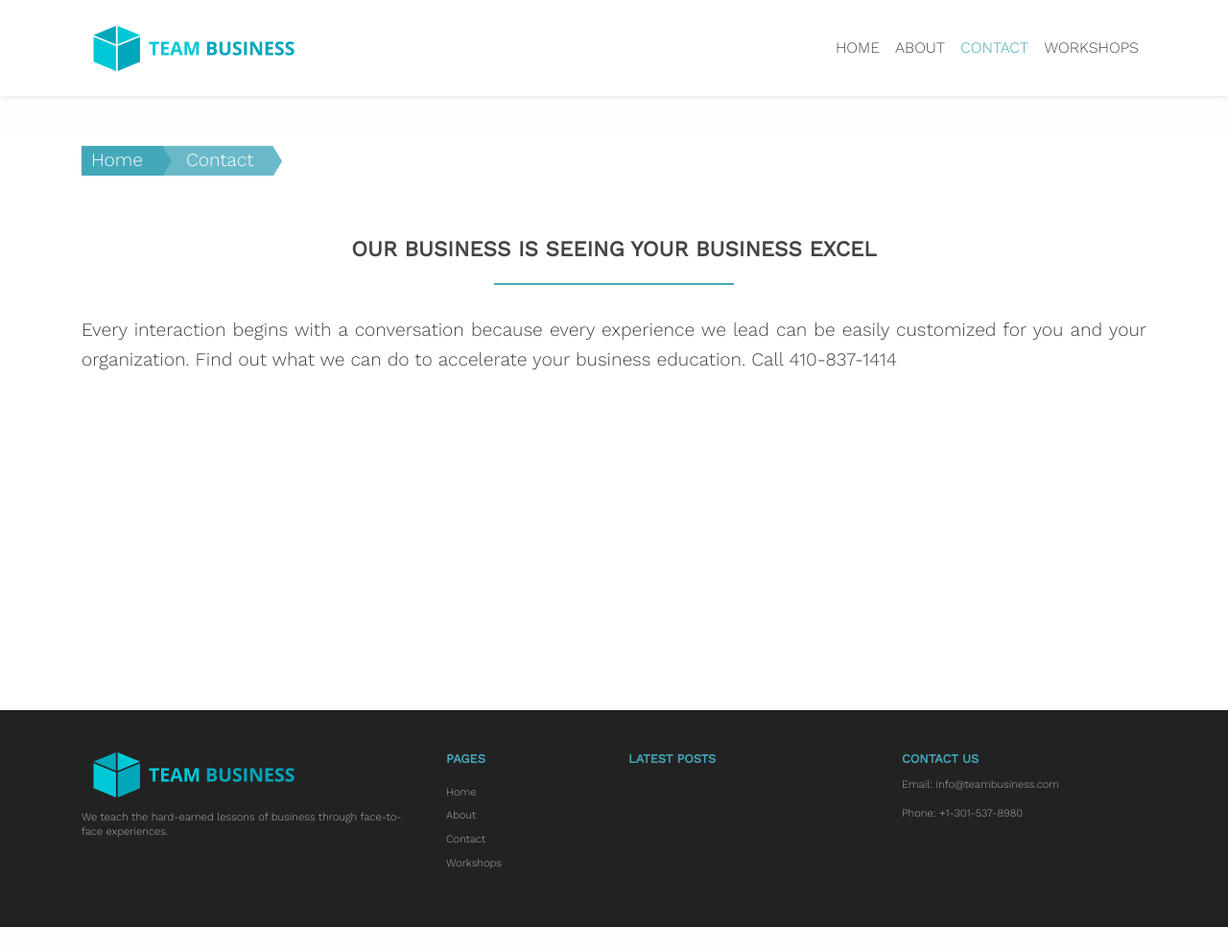
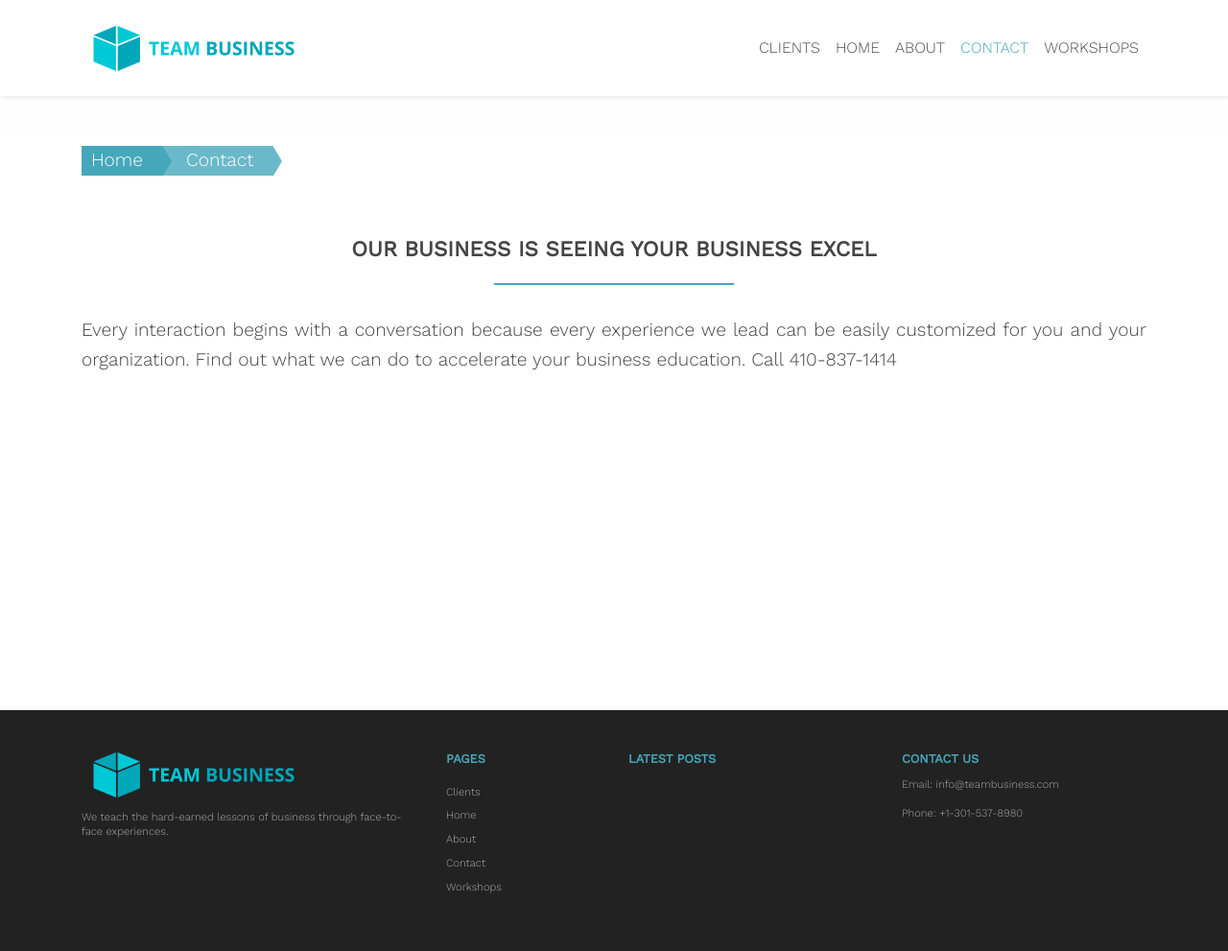
Before and after one commit to zac-heisey/team-business, a Jekyll site: the page built from _pages/contact.md, in a window 1280 px wide and 991 px high. Shown: the whole window at 96% size. Built offline with Jekyll 4.4.1, drawn with Linux system fonts in a browser that asks for light colours; nearby versions of some CDN libraries.

Commit message:
Update from Forestry.io Lara Azzam updated _data/nav.yml

```diff
--- a/_data/nav.yml
+++ b/_data/nav.yml
@@ -1,11 +1,11 @@
+---
+- title: Clients
+  link: ''
 - title: Home
-  link: /
-
+  link: "/"
 - title: About
-  link: /about/
-
+  link: "/about/"
 - title: Contact
-  link: /contact/
-
+  link: "/contact/"
 - title: Workshops
-  link: /programs/
+  link: "/programs/"
```
